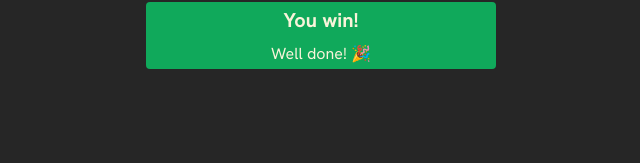
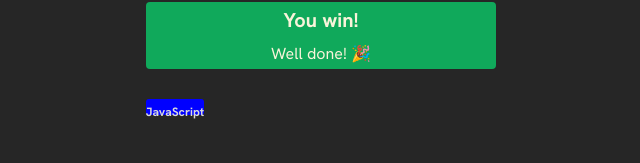
Before and after one commit to Hashim332/Assembly_Endgame, a React (Vite) app: page / in a window 1280 px wide. Shown: the part 137-300 px from the top of the page, without its empty margins (319-959 px from the left). Built offline with nearby package versions, Linux system fonts and the light colour scheme.

Commit message:
updated some css

```diff
--- a/App.jsx
+++ b/App.jsx
@@ -1,6 +1,6 @@
-import React from "react";
 import GameStatus from "./components/GameStatus";
-
+import { languages } from "./languages";
+import LanguageChip from "./components/LanguageChip";
 /**
  * Goal: Build out the main parts of our app
  *
@@ -12,6 +12,8 @@ import GameStatus from "./components/GameStatus";
  * Hint for layout: use a flex container that can wrap
  * to layout the languages.
  */
+
+console.log(languages);
 
 export default function AssemblyEndgame() {
   return (
@@ -25,6 +27,8 @@ export default function AssemblyEndgame() {
       </header>
 
       <GameStatus />
+
+      <LanguageChip />
     </main>
   );
 }
--- /dev/null
+++ b/components/LanguageChip.jsx
@@ -0,0 +1,3 @@
+export default function LanguageChip() {
+  return <p className="language-chip">JavaScript</p>;
+}
--- a/index.css
+++ b/index.css
@@ -46,3 +46,15 @@ section.game-status > h2 {
   font-size: 1.25rem;
   margin: 5px;
 }
+
+.language-chip {
+  display: flex;
+  justify-content: center;
+  font-weight: 700;
+  background-color: blue;
+  width: 58px;
+  height: 16px;
+  font-size: 12px;
+  border-radius: 3px;
+  padding: 4.5px;
+}
```
